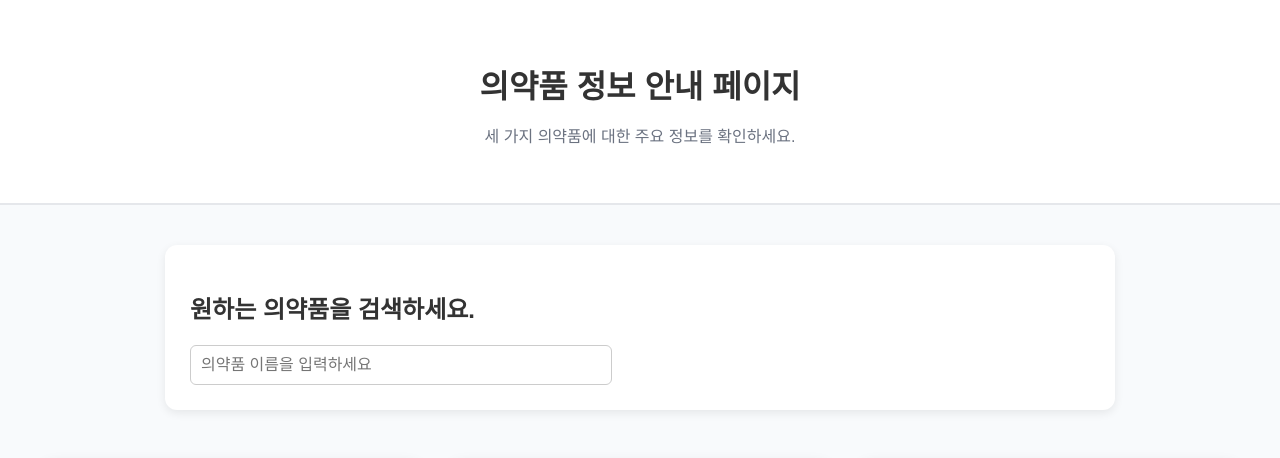
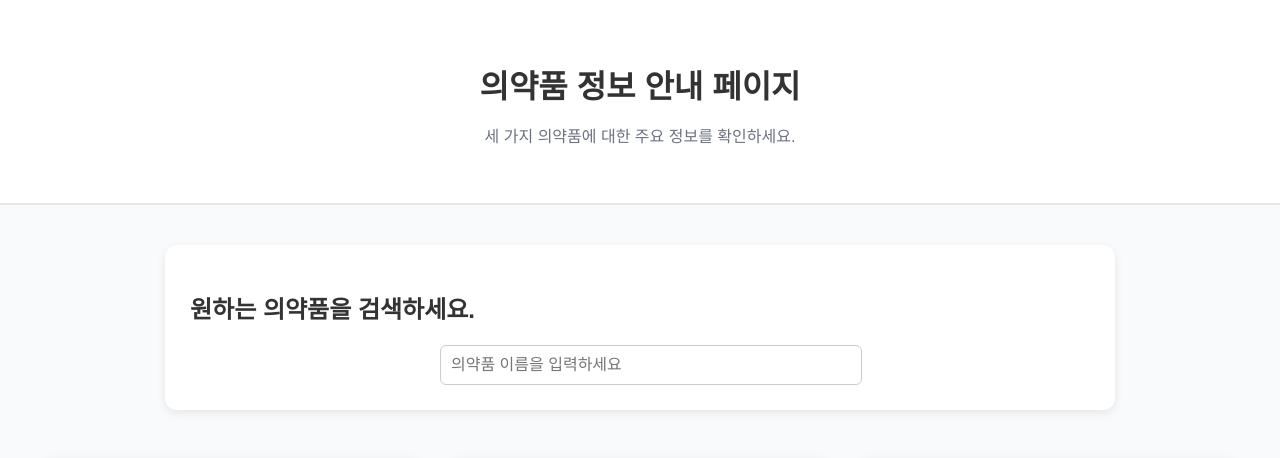
Before and after one commit to rrinsong2-ctrl/team-project, a plain HTML site: page index.html in a window 1280 px wide. Shown: the top 458 px of the page. Drawn offline with Linux system fonts and the light colour scheme.

Commit message:
Update index.html
fix

```diff
--- a/index.html
+++ b/index.html
@@ -22,7 +22,11 @@
 <section id="my-story">
     <h2>원하는 의약품을 검색하세요.</h2>
 
-    <div style="position: relative; width: 80%; max-width: 400px;">
+    <div style="
+        position: relative;
+        width: 80%;
+        max-width: 400px;
+        margin: 0 auto;">
         <input
             type="text"
             id="drug-search"
```
